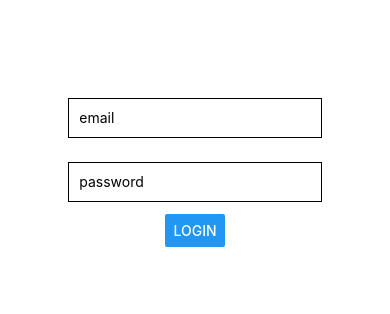
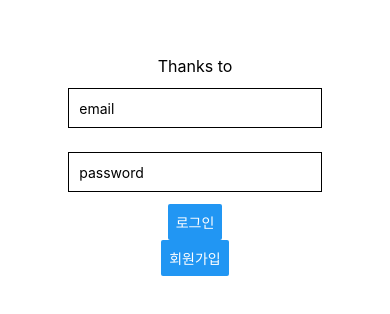
Before and after one commit to dahyun31x/thanksto, a React Native app: screen / in a window 390 px wide. Shown: the part 256-570 px from the top of the page. Built offline with nearby package versions, Linux system fonts and the light colour scheme.

Commit message:
feat: 로그인, 회원가입 View 추가

```diff
--- a/App.js
+++ b/App.js
@@ -1,45 +1,28 @@
 
 import React from 'react'
-import { StyleSheet, TextInput, View, Button, Alert } from 'react-native';
+import { StyleSheet, SafeAreaView, Text } from 'react-native';
+import LogInView from './components/LogInView';
+import SignUpView from './components/SignUpView';
 
 export default function App() {
-  const [email, onChangeEmail] = React.useState('');
-  const [pw, onChangePw] = React.useState('');
+  const [view, setView] = React.useState('로그인');
 
   return (
-    <View style={styles.container}>
-      <TextInput
-        style={styles.input}
-        onChangeText={onChangeEmail}
-        value={email}
-        placeholder={"email"}
-      />
-      <TextInput
-        style={styles.input}
-        onChangeText={onChangePw}
-        value={pw}
-        placeholder={"password"}
-      />
-      <Button
-        title="Login"
-        onPress={() => Alert.alert('Login Button is pressed.')}
-      />
-    </View>
+    <SafeAreaView style={styles.container}>
+      <Text style={styles.title}>Thanks to</Text>
+      { view === '로그인' && <LogInView setView={setView} /> }
+      { view === '회원가입' && <SignUpView setView={setView} /> }
+    </SafeAreaView>
   );
 }
 
 const styles = StyleSheet.create({
   container: {
     flex: 1,
-    backgroundColor: '#fff',
-    alignItems: 'center',
-    justifyContent: 'center',
+    justifyContent: 'center'
   },
-  input: {
-    width: '65%',
-    height: 40,
-    margin: 12,
-    borderWidth: 1,
-    padding: 10,
-  },
+  title: {
+    fontSize: 16,
+    textAlign: 'center'
+  }
 });
--- /dev/null
+++ b/components/LogInView.js
@@ -0,0 +1,47 @@
+
+import React from 'react'
+import { StyleSheet, TextInput, View, Button, Alert } from 'react-native';
+
+export default function LogInView({ setView }) {
+  const [email, onChangeEmail] = React.useState('');
+  const [pw, onChangePw] = React.useState('');
+
+  return (
+    <View style={styles.container}>
+      <TextInput
+        style={styles.input}
+        onChangeText={onChangeEmail}
+        value={email}
+        placeholder={"email"}
+      />
+      <TextInput
+        style={styles.input}
+        onChangeText={onChangePw}
+        value={pw}
+        placeholder={"password"}
+      />
+      <Button
+        title="로그인"
+        onPress={() => Alert.alert('로그인 버튼이 클릭되었습니다.')}
+      />
+      <Button
+        title="회원가입"
+        onPress={() => setView('회원가입')}
+      />
+    </View>
+  );
+}
+
+const styles = StyleSheet.create({
+  container: {
+    alignItems: 'center',
+    justifyContent: 'center',
+  },
+  input: {
+    width: '65%',
+    height: 40,
+    margin: 12,
+    borderWidth: 1,
+    padding: 10,
+  },
+});
--- /dev/null
+++ b/components/SignUpView.js
@@ -0,0 +1,49 @@
+
+import React from 'react'
+import { StyleSheet, TextInput, View, Button, Alert } from 'react-native';
+
+export default function LogInView({ setView }) {
+  const [email, onChangeEmail] = React.useState('');
+  const [pw, onChangePw] = React.useState('');
+
+  return (
+    <View style={styles.container}>
+      <TextInput
+        style={styles.input}
+        onChangeText={onChangeEmail}
+        value={email}
+        placeholder={"email"}
+      />
+      <TextInput
+        style={styles.input}
+        onChangeText={onChangePw}
+        value={pw}
+        placeholder={"password"}
+      />
+      <TextInput
+        style={styles.input}
+        onChangeText={onChangePw}
+        value={pw}
+        placeholder={"confirm password"}
+      />
+      <Button
+        title="회원가입"
+        onPress={() => Alert('회원가입이 완료되었습니다.')}
+      />
+    </View>
+  );
+}
+
+const styles = StyleSheet.create({
+  container: {
+    alignItems: 'center',
+    justifyContent: 'center',
+  },
+  input: {
+    width: '65%',
+    height: 40,
+    margin: 12,
+    borderWidth: 1,
+    padding: 10,
+  },
+});
```
